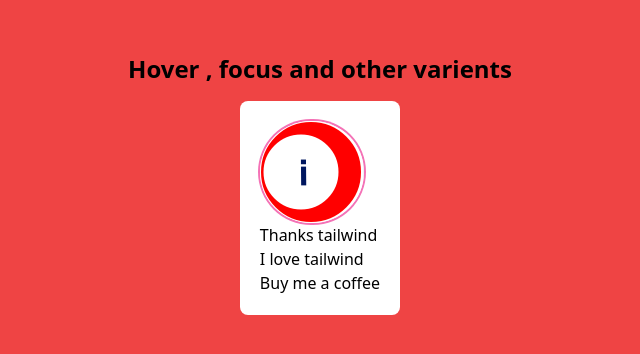
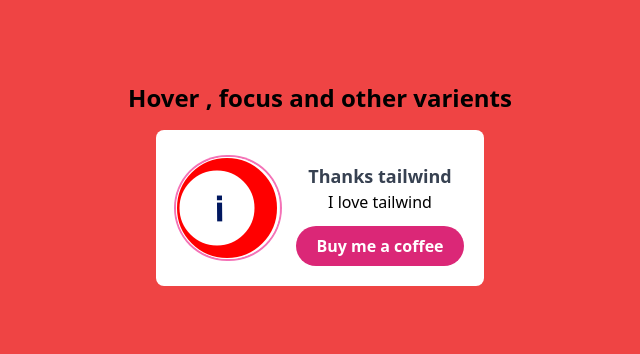
Before and after one commit to mistersakil/tailwind-css-practice, a website: page states.html in a window 1280 px wide. Shown: the part 216-570 px from the top of the page, without its empty margins (320-960 px from the left). Drawn offline with Linux system fonts and the light colour scheme.

Commit message:
practice state variants

```diff
--- a/states.html
+++ b/states.html
@@ -11,18 +11,26 @@
     <h1 class="font-bold text-2xl text-center">
       Hover , focus and other varients
     </h1>
-    <div class="bg-white p-5 rounded-lg">
+    <div
+      class="flex flex-col justify-center items-center bg-white p-5 rounded-lg space-y-3 sm:flex-row sm:space-x-4"
+    >
       <img
-        class="max-w-max ring-2 ring-pink-400 rounded-full"
+        class="max-w-sm ring-2 ring-pink-400 rounded-full transform hover:scale-110 duration-500"
         src="./img/logo.png"
         alt="logo"
       />
-      <div class="">
+      <div
+        class="flex flex-col items-center justify-center space-y-3 text-center"
+      >
         <div>
-          <p class="">Thanks tailwind</p>
+          <p class="font-bold text-lg text-gray-700">Thanks tailwind</p>
           <p class="">I love tailwind</p>
         </div>
-        <button class="">Buy me a coffee</button>
+        <button
+          class="bg-pink-600 px-5 py-2 rounded-full text-white font-semibold hover:ring-2 hover:ring-orange-400 hover:ring-offset-2 transform duration-300"
+        >
+          Buy me a coffee
+        </button>
       </div>
     </div>
   </body>
```
Also changed, not shown: dist/style.css.
